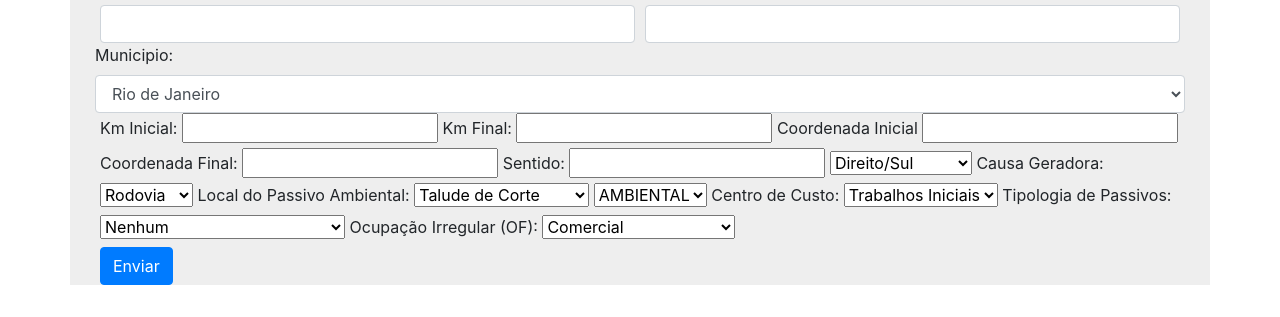
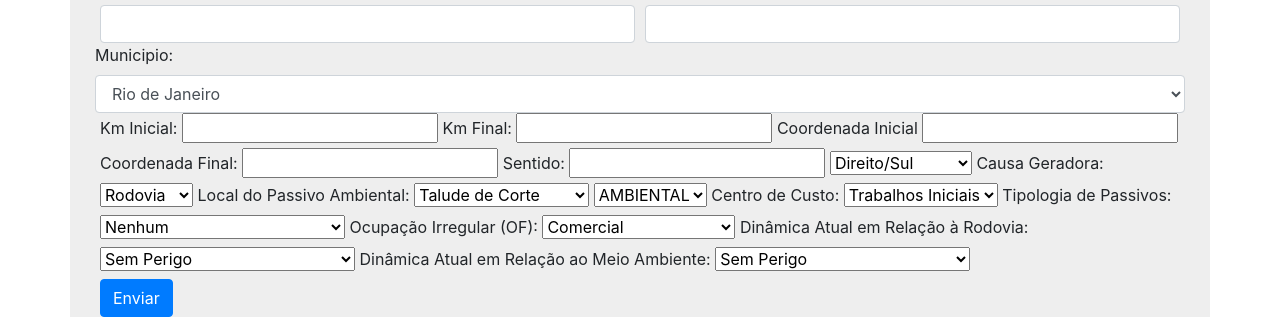
Before and after one commit to Pulizs/Engefoto, a plain HTML site: page index.html in a window 1280 px wide. Shown: the part 610-927 px from the top of the page. Before the commit the page ends 895 px from the top, so only its background shows below. Drawn offline with Linux system fonts and the light colour scheme.

Commit message:
Update index.html

```diff
--- a/index.html
+++ b/index.html
@@ -117,6 +117,21 @@
                     <option value="cultivo">Cultivo</option>
                 </select>
 
+                <label id="lbdinamicaAtual" for="dinamicaAtual">Dinâmica Atual em Relação à Rodovia: </label>
+                <select name="dinamicaAtual" id="dinamicaAtual">
+                    <option value="semPerigo">Sem Perigo</option>
+                    <option value="potencialPerigo">Potencial para Oferecer Perigo</option>
+                    <option value="eminente">Com Perigo Eminente</option>
+                    <option value="perigo">Já Interfere com Perigo</option>
+                </select>
+                <label id="lbdinamicaAtual" for="dinamicaAtual">Dinâmica Atual em Relação ao Meio Ambiente: </label>
+                <select name="dinamicaAtual" id="dinamicaAtual">
+                    <option value="semPerigo">Sem Perigo</option>
+                    <option value="potencialPerigo">Potencial para Oferecer Perigo</option>
+                    <option value="eminente">Com Perigo Eminente</option>
+                    <option value="perigo">Já Interfere com Perigo</option>
+                </select>
+
 
                 <br><input type="submit" class="btn btn-primary" value="Enviar">
             </form>
```
